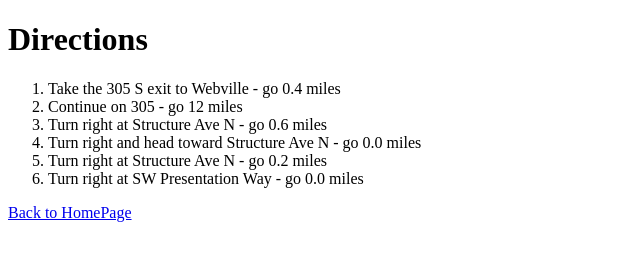
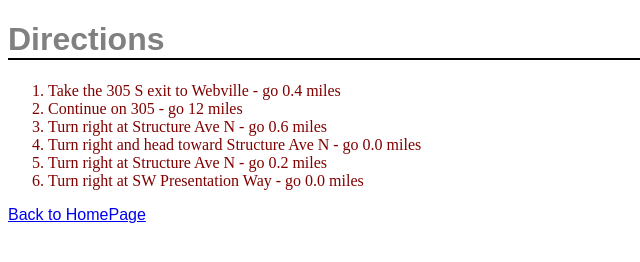
Before and after one commit to Will-C-Tanner/Lounge, a plain HTML site: page about/directions.html in a window 1280 px wide. Shown: the whole page, without its empty margins (0-640 px from the left). Drawn offline with Linux system fonts and the light colour scheme.

Commit message:
Added stylesheet for all pages, basic beginnings

```diff
--- a/about/directions.html
+++ b/about/directions.html
@@ -3,6 +3,7 @@
     <head>
         <meta charset="UTF-8">
         <title>Head First Lounge Directions</title>
+        <link type="text/css" rel="stylesheet" href="../styles.css">
     </head>
     <body>
 
--- /dev/null
+++ b/styles.css
@@ -0,0 +1,16 @@
+/* styles.css */
+
+h1, h2                 /* grouping to make one rule */
+ {
+    font-family: sans-serif;
+    color:gray;
+
+ }
+
+ h1 {border-bottom: 2px solid black;}
+
+ p {color:maroon;
+    font-family: sans-serif;
+}
+
+ li {color:maroon;}
```
Also changed, not shown: beverages/elixir.html (+1 -0 lines), index.html (+3 -0 lines).
